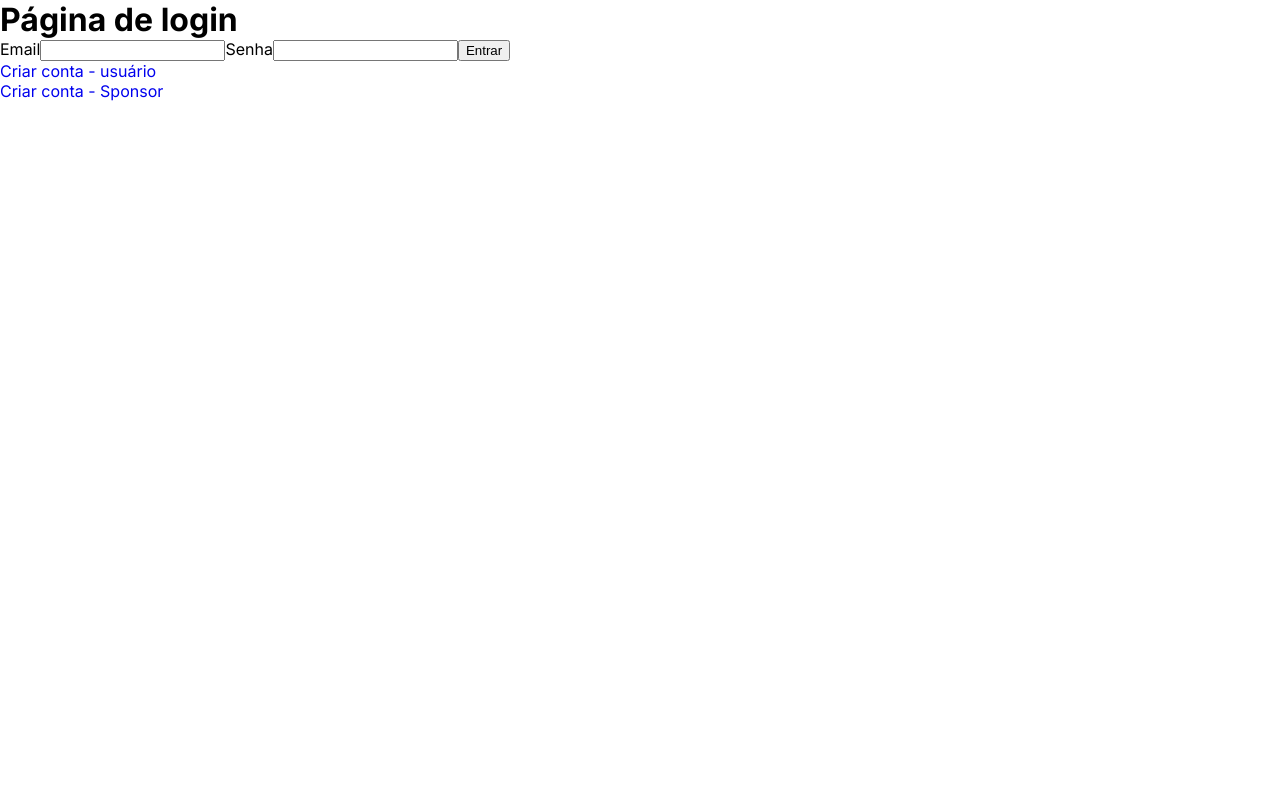
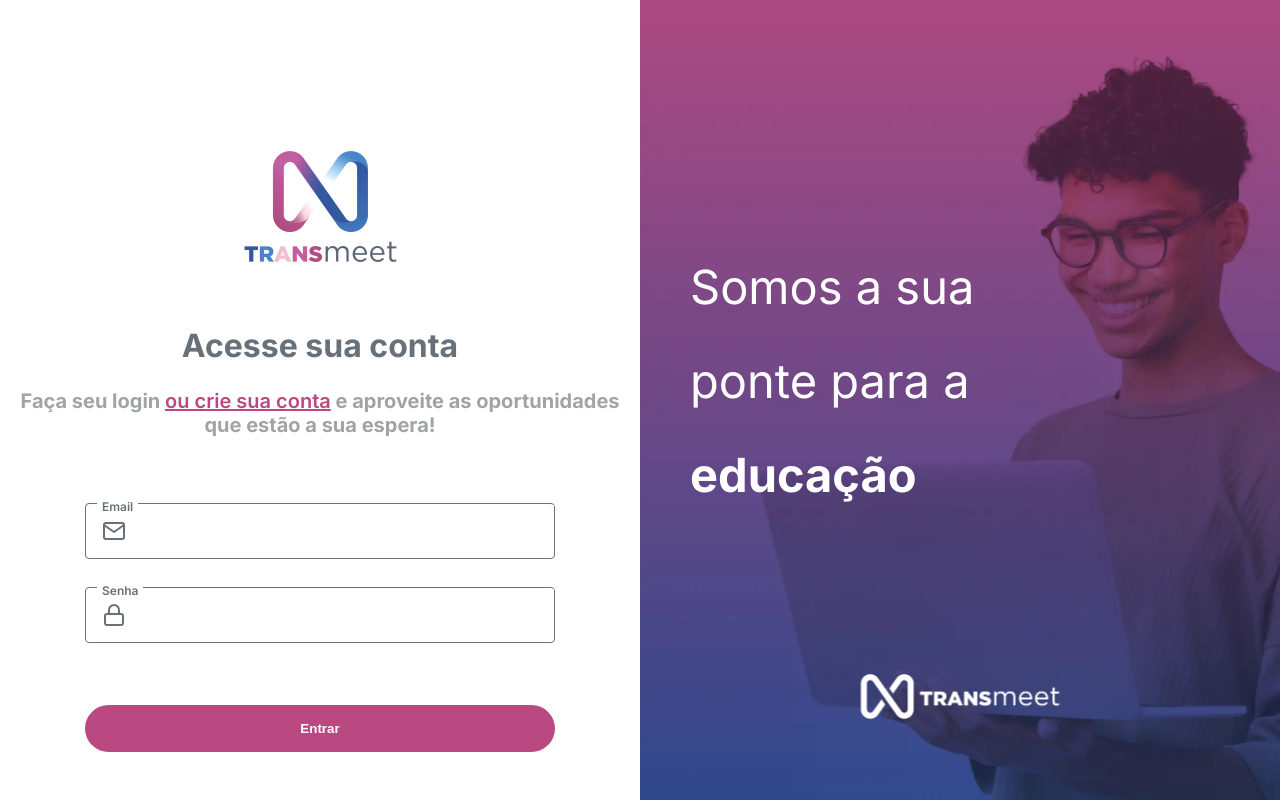
Before and after one commit to francisko-rezende/transmeet-web-js, a React (Create React App) app: page / in a window 1280 px wide. Built offline with nearby package versions, Linux system fonts and the light colour scheme.

Commit message:
feat: fix login styles name and update its str

```diff
--- a/src/pages/Login/Login.jsx
+++ b/src/pages/Login/Login.jsx
@@ -1,7 +1,14 @@
 import React from "react";
-import { Link, useNavigate } from "react-router-dom";
+import { useNavigate } from "react-router-dom";
+import Button from "../../components/Button/Button";
+import Input from "../../components/Input/Input";
 import { UserContext } from "../../components/UserContext/UserContext";
 import api from "../../services/api";
+import * as S from "./Login.styles";
+import { ReactComponent as LockIcon } from "../../assets/lock.svg";
+import { ReactComponent as MailIcon } from "../../assets/mail.svg";
+import TransmeetLogo from "../../assets/logo-login.webp";
+import WhiteTransmeetLogo from "../../assets/logo-white.webp";
 
 const Login = () => {
   const [loginData, setLoginData] = React.useState({ email: "", password: "" });
@@ -25,23 +32,37 @@ const Login = () => {
   };
 
   return (
-    <>
-      <h1>Página de login</h1>
-      <form>
-        <label htmlFor="email">Email</label>
-        <input
+    <S.MainContainer>
+      <div>
+        <S.LoginWrapper>
+          <S.LogoWrapper>
+            <img src={TransmeetLogo} alt="Transmeet" width={155} height={115} />
+          </S.LogoWrapper>
+          <S.Title>Acesse sua conta</S.Title>
+          <S.Subtitle>
+            Faça seu login <S.Link to="/registro">ou crie sua conta</S.Link> e
+            aproveite as oportunidades que estão a sua espera!
+          </S.Subtitle>
+          <S.Form>
+            <S.InputsWrapper>
+              <Input
+                icon={<MailIcon />}
+                label="Email"
                 type="email"
                 name="email"
                 id="email"
                 value={loginData.email}
                 onChange={({ target }) =>
-            setLoginData((loginData) => ({ ...loginData, email: target.value }))
+                  setLoginData((loginData) => ({
+                    ...loginData,
+                    email: target.value,
+                  }))
                 }
                 required
               />
-
-        <label htmlFor="">Senha</label>
-        <input
+              <Input
+                icon={<LockIcon />}
+                label="Senha"
                 type="password"
                 name="password"
                 id="password"
@@ -54,7 +75,9 @@ const Login = () => {
                 }
                 required
               />
-        <button
+            </S.InputsWrapper>
+            {/* <S.Link>Esqueci minha senha</S.Link> */}
+            <Button
               type="submit"
               onClick={(e) => {
                 e.preventDefault();
@@ -62,15 +85,25 @@ const Login = () => {
               }}
             >
               Entrar
-        </button>
-      </form>
-      <p>
-        <Link to="registro-usuario">Criar conta - usuário</Link>
-      </p>
-      <p>
-        <Link to="registro-sponsor">Criar conta - Sponsor</Link>
-      </p>
-    </>
+            </Button>
+          </S.Form>
+        </S.LoginWrapper>
+      </div>
+      <S.GradientWrapper>
+        <S.GradientSentence>
+          Somos a sua ponte para a{" "}
+          <span style={{ fontWeight: "bold" }}>educação</span>
+        </S.GradientSentence>
+        <S.WhiteLogoWrapper>
+          <img
+            src={WhiteTransmeetLogo}
+            alt="Transmeet"
+            width={201}
+            height={47}
+          />
+        </S.WhiteLogoWrapper>
+      </S.GradientWrapper>
+    </S.MainContainer>
   );
 };
 
--- /dev/null
+++ b/src/pages/Login/Login.styles.js
@@ -0,0 +1,106 @@
+import { Link as RouterLink } from "react-router-dom";
+import styled from "styled-components";
+import { css } from "styled-components";
+import bg from "../../assets/login-bg-img.webp";
+
+export const MainContainer = styled.div`
+  display: flex;
+  height: 100vh;
+`;
+
+export const GradientWrapper = styled.div`
+  flex: 1;
+  width: 50vw;
+  background-image: url(${bg});
+  /* background: linear-gradient(360deg, #1f478b 0%, #bb4981 100%); */
+  /* background-repeat: no-repeat; */
+  background-position: center;
+  background-size: cover;
+  position: relative;
+`;
+
+export const LoginWrapper = styled.div`
+  flex: 1;
+  width: 50vw;
+  height: 100vh;
+  display: grid;
+  place-content: center;
+  justify-items: center;
+`;
+
+export const Form = styled.form`
+  max-width: 470px;
+  width: 100%;
+  display: flex;
+  flex-direction: column;
+`;
+
+export const InputsWrapper = styled.div`
+  display: grid;
+  gap: 28px;
+  margin-bottom: 62px;
+`;
+
+export const LogoWrapper = styled.div`
+  margin-top: 100px;
+  margin-bottom: 62px;
+`;
+
+export const Title = styled.h1`
+  margin-bottom: 24px;
+
+  ${({ theme }) =>
+    css`
+      color: ${theme.colors.typographyColors.gray};
+    `}
+`;
+
+export const Subtitle = styled.h2`
+  margin-bottom: 66px;
+  text-align: center;
+
+  ${({ theme }) => css`
+    color: ${theme.colors.typographyColors.grayLight};
+    font-size: ${theme.font.sizes["6"]};
+  `}
+`;
+
+export const Link = styled(RouterLink)`
+  text-decoration: underline;
+
+  ${({ theme }) => css`
+    font-weight: ${theme.font.weight.semiBold};
+    color: ${theme.colors.secondaryColor.secondary};
+
+    &:hover {
+      color: ${theme.colors.secondaryColor.secondaryDark};
+    }
+  `}
+`;
+
+export const PersonPic = styled.img`
+  position: absolute;
+  max-width: 100%;
+  display: block;
+`;
+
+export const GradientSentence = styled.div`
+  font-size: 47px;
+  font-weight: 300;
+  line-height: 2;
+  position: absolute;
+  left: 50px;
+  top: 30%;
+  max-width: 300px;
+
+  ${({ theme }) => css`
+    color: ${theme.colors.typographyColors.white};
+  `}
+`;
+
+export const WhiteLogoWrapper = styled.div`
+  position: absolute;
+  bottom: 10%;
+  left: 50%;
+  transform: translateX(-50%);
+`;
```
Also changed, not shown: src/pages/Login/Logins.styles.js (deleted). Lines whose indentation alone changed are shown as unchanged.
